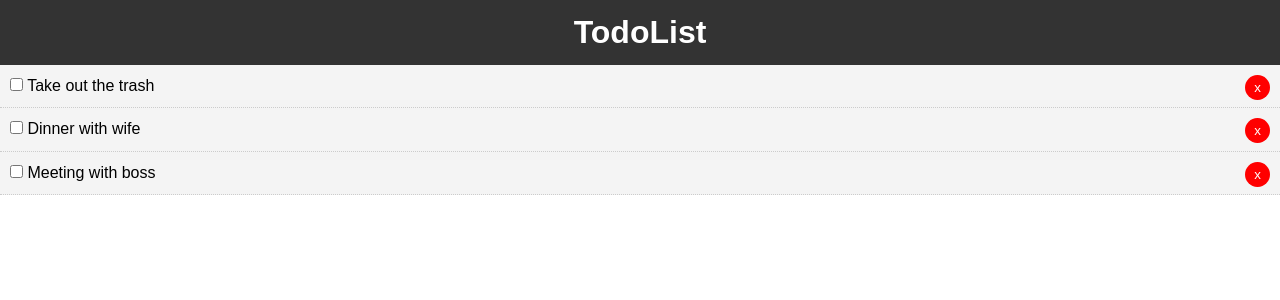
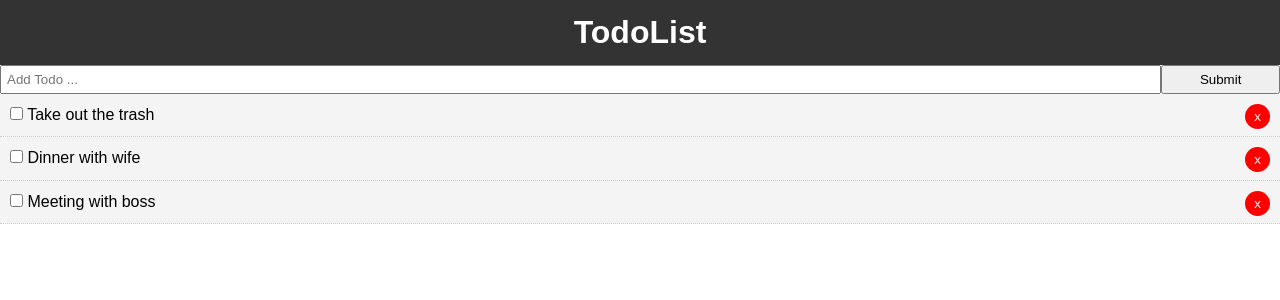
Before and after one commit to Afloatz/todo, a React (Create React App) app: page / in a window 1280 px wide. Shown: the top 300 px of the page. Built offline with nearby package versions, Linux system fonts and the light colour scheme.

Commit message:
add todo

```diff
--- a/src/App.js
+++ b/src/App.js
@@ -1,6 +1,8 @@
 import React, { Component } from 'react';
 import Header from './components/layout/Header';
 import Todos from './components/Todos';
+import AddTodo from './components/AddTodo';
+
 
 import './App.css';
 
@@ -44,7 +46,9 @@
     render() {
         return (
             <div className="App">
+
                 <Header/>
+                <AddTodo/>
                 <Todos todos={this.state.todos} markComplete={this.markComplete} delTodo={this.delTodo} />
             </div>
         );
--- /dev/null
+++ b/src/components/AddTodo.js
@@ -0,0 +1,16 @@
+import React, { Component } from 'react';
+
+export class AddTodo extends Component {
+    render() {
+        return (
+            <form style={{ display: 'flex' }}>
+                <input type="text" name="title" style={{ flex: '10', padding: '5px' }} placeholder="Add Todo ..."/>
+                <input type="submit" value="Submit" className="btn" style={{flex: '1'}}/>
+
+            </form>
+        )
+    }
+}
+
+
+export default AddTodo;
```
